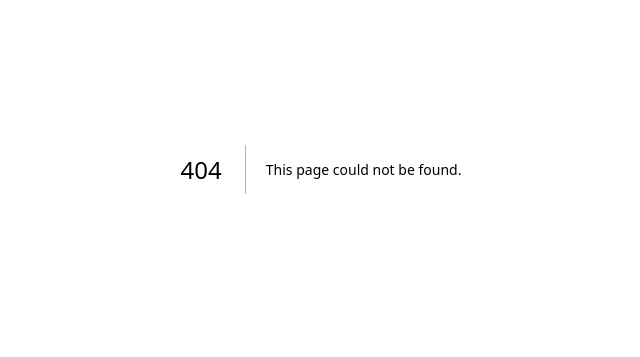
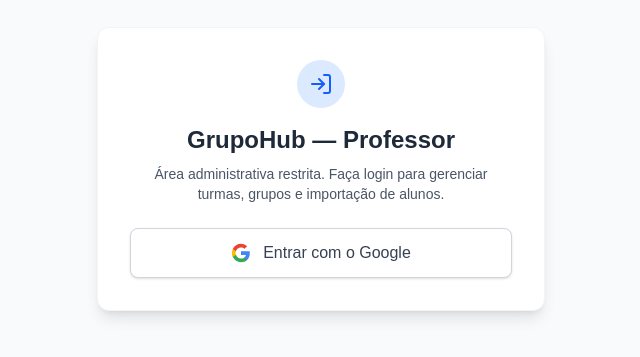
Before and after one commit to eduhernandes/grupo-hub, a Next.js app: page /professor/login in a window 1280 px wide. Before the commit this address had no page. Shown: the part 231-588 px from the top of the page, without its empty margins (319-959 px from the left). Built offline with nearby package versions, Linux system fonts and the light colour scheme; no server answers.

Commit message:
feat: add middleware for professor authentication and create login page with Google OAuth

```diff
--- /dev/null
+++ b/app/middleware.ts
@@ -0,0 +1,78 @@
+import { type NextRequest, NextResponse } from 'next/server'
+import { createServerClient } from '@supabase/ssr'
+
+// Lista de e-mails de professores autorizados a acessar o painel
+const EMAILS_AUTORIZADOS = [
+  'prof.eduardo.hernandes@gmail.com',
+]
+
+export async function middleware(request: NextRequest) {
+  let response = NextResponse.next({
+    request: {
+      headers: request.headers,
+    },
+  })
+
+  const supabase = createServerClient(
+    process.env.NEXT_PUBLIC_SUPABASE_URL!,
+    process.env.NEXT_PUBLIC_SUPABASE_ANON_KEY!,
+    {
+      cookies: {
+        getAll() {
+          return request.cookies.getAll()
+        },
+        setAll(cookiesToSet) {
+          cookiesToSet.forEach(({ name, value, options }) =>
+            request.cookies.set(name, value)
+          )
+          response = NextResponse.next({
+            request,
+          })
+          cookiesToSet.forEach(({ name, value, options }) =>
+            response.cookies.set(name, value, options)
+          )
+        },
+      },
+    }
+  )
+
+  const {
+    data: { user },
+  } = await supabase.auth.getUser()
+
+  const isRotaProfessor = request.nextUrl.pathname.startsWith('/professor')
+  const isRotaLogin = request.nextUrl.pathname.startsWith('/professor/login')
+
+  // Se tentar acessar o painel do professor sem estar logado ou com e-mail não autorizado
+  if (isRotaProfessor && !isRotaLogin) {
+    const userEmail = user?.email || ''
+    const isAutorizado = userEmail !== '' && EMAILS_AUTORIZADOS.includes(userEmail)
+
+    if (!user || !isAutorizado) {
+      // Se estiver logado com e-mail não permitido, faz logout
+      if (user && !isAutorizado) {
+        await supabase.auth.signOut()
+      }
+      return NextResponse.redirect(new URL('/professor/login', request.url))
+    }
+  }
+
+  // Se já estiver autenticado e tentar ir para /professor/login, redireciona para o painel
+  if (isRotaLogin && user) {
+    const userEmail = user.email || ''
+    if (userEmail !== '' && EMAILS_AUTORIZADOS.includes(userEmail)) {
+      return NextResponse.redirect(new URL('/professor', request.url))
+    }
+  }
+
+  // Se já estiver autenticado e tentar ir para /professor/login, redireciona para o painel
+  if (isRotaLogin && user && user.email && EMAILS_AUTORIZADOS.includes(user.email)) {
+    return NextResponse.redirect(new URL('/professor', request.url))
+  }
+
+  return response
+}
+
+export const config = {
+  matcher: ['/professor/:path*'],
+}
--- /dev/null
+++ b/app/professor/login/page.tsx
@@ -0,0 +1,84 @@
+'use client'
+
+import { useState } from 'react'
+import { createBrowserClient } from '@supabase/ssr'
+import { LogIn } from 'lucide-react'
+
+export default function LoginProfessor() {
+  const [loading, setLoading] = useState(false)
+  const [erro, setErro] = useState<string | null>(null)
+
+  const supabase = createBrowserClient(
+    process.env.NEXT_PUBLIC_SUPABASE_URL!,
+    process.env.NEXT_PUBLIC_SUPABASE_ANON_KEY!
+  )
+
+  const handleGoogleLogin = async () => {
+    try {
+      setLoading(true)
+      setErro(null)
+
+      const { error } = await supabase.auth.signInWithOAuth({
+        provider: 'google',
+        options: {
+          redirectTo: `${window.location.origin}/professor`,
+        },
+      })
+
+      if (error) {
+        setErro(error.message)
+      }
+    } catch (e: any) {
+      setErro('Ocorreu um erro ao tentar conectar com o Google.')
+    } finally {
+      setLoading(false)
+    }
+  }
+
+  return (
+    <div className="min-h-screen flex items-center justify-center bg-gray-50 px-4">
+      <div className="max-w-md w-full bg-white rounded-xl shadow-lg p-8 border border-gray-100 text-center">
+        <div className="mx-auto w-12 h-12 bg-blue-100 rounded-full flex items-center justify-center mb-4 text-blue-600">
+          <LogIn size={24} />
+        </div>
+
+        <h1 className="text-2xl font-bold text-gray-800 mb-2">GrupoHub — Professor</h1>
+        <p className="text-sm text-gray-600 mb-6">
+          Área administrativa restrita. Faça login para gerenciar turmas, grupos e importação de alunos.
+        </p>
+
+        {erro && (
+          <div className="mb-4 p-3 bg-red-50 text-red-700 text-sm rounded-lg border border-red-200">
+            {erro}
+          </div>
+        )}
+
+        <button
+          onClick={handleGoogleLogin}
+          disabled={loading}
+          className="w-full flex items-center justify-center gap-3 bg-white border border-gray-300 hover:bg-gray-50 text-gray-700 font-medium py-3 px-4 rounded-lg shadow-sm transition disabled:opacity-50"
+        >
+          <svg className="w-5 h-5" viewBox="0 0 24 24">
+            <path
+              fill="#4285F4"
+              d="M22.56 12.25c0-.78-.07-1.53-.2-2.25H12v4.26h5.92c-.26 1.37-1.04 2.53-2.21 3.31v2.77h3.57c2.08-1.92 3.28-4.74 3.28-8.09z"
+            />
+            <path
+              fill="#34A853"
+              d="M12 23c2.97 0 5.46-.98 7.28-2.66l-3.57-2.77c-.98.66-2.23 1.06-3.71 1.06-2.86 0-5.29-1.93-6.16-4.53H2.18v2.84C3.99 20.53 7.7 23 12 23z"
+            />
+            <path
+              fill="#FBBC05"
+              d="M5.84 14.09c-.22-.66-.35-1.36-.35-2.09s.13-1.43.35-2.09V7.06H2.18C1.43 8.55 1 10.22 1 12s.43 3.45 1.18 4.94l2.85-2.22.81-.63z"
+            />
+            <path
+              fill="#EA4335"
+              d="M12 5.38c1.62 0 3.06.56 4.21 1.64l3.15-3.15C17.45 2.09 14.97 1 12 1 7.7 1 3.99 3.47 2.18 7.06l3.66 2.84c.87-2.6 3.3-4.52 6.16-4.52z"
+            />
+          </svg>
+          {loading ? 'Redirecionando...' : 'Entrar com o Google'}
+        </button>
+      </div>
+    </div>
+  )
+}
--- a/package.json
+++ b/package.json
@@ -9,6 +9,7 @@
     "lint": "eslint"
   },
   "dependencies": {
+    "@supabase/ssr": "^0.12.7",
     "@supabase/supabase-js": "^2.118.0",
     "lucide-react": "^1.63.0",
     "next": "16.4.3",
```
Also changed, not shown: 1 other file (tests, documents, lock files or other folders).
